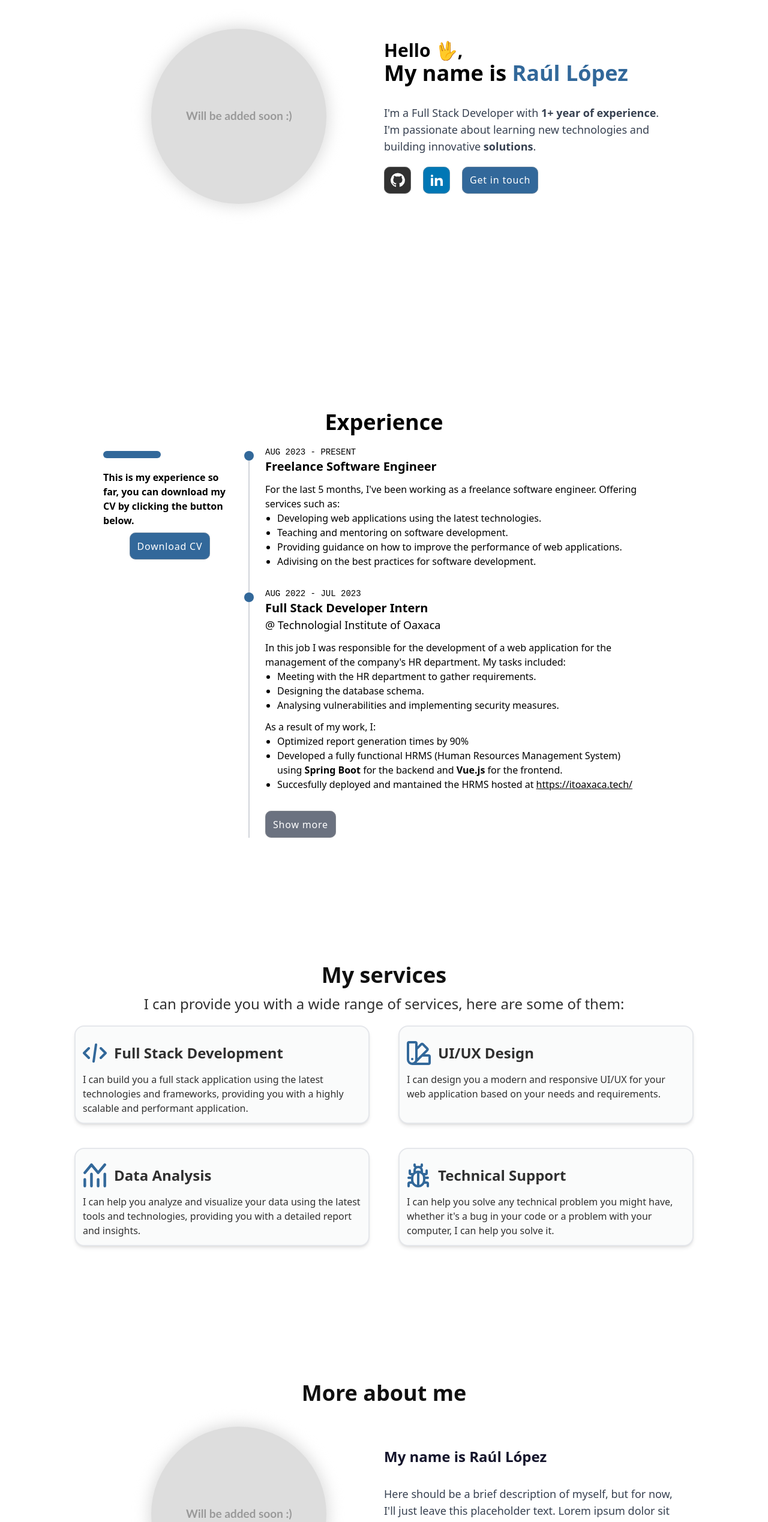
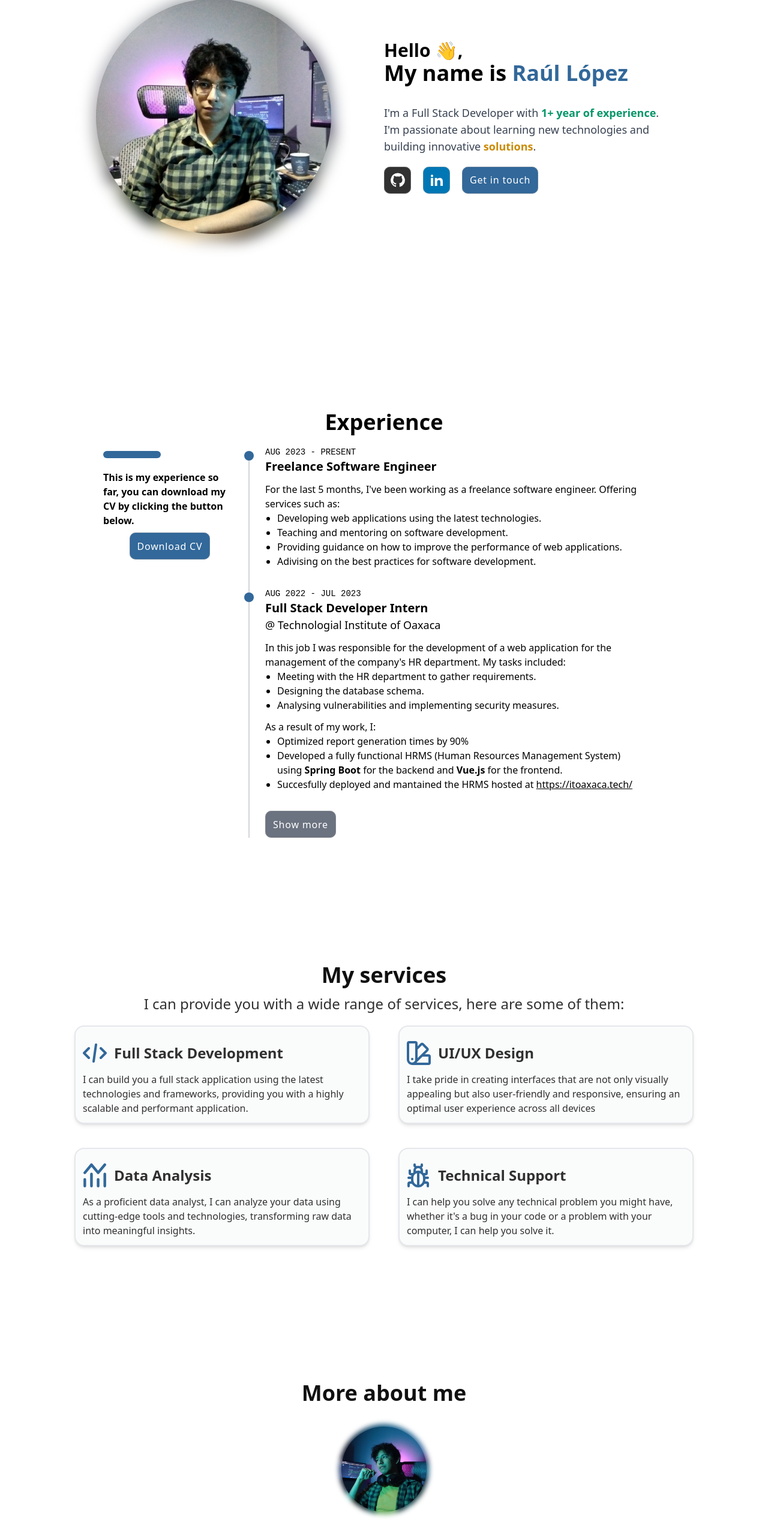
Before and after one commit to ralodev/ralodev, a Vue app: page / in a window 1280 px wide. Shown: the part 206-2744 px from the top of the page at 60% size. Built offline with nearby package versions, Linux system fonts and the light colour scheme.

Commit message:
Update interfaces

```diff
--- a/src/components/ProjectCard.vue
+++ b/src/components/ProjectCard.vue
@@ -2,7 +2,7 @@
   <!-- Card container -->
   <article class="relative w-full rounded-3xl p-5 shadow-lg">
     <!-- Background -->
-    <span class="absolute inset-0 rounded-3xl border-2" />
+    <span class="absolute inset-0 rounded-3xl border-2 dark:border-gray-600" />
     <!-- Card Content -->
     <div
       class="relative my-2 flex flex-col flex-wrap justify-center gap-2 font-medium"
--- a/src/views/home/AboutSection.vue
+++ b/src/views/home/AboutSection.vue
@@ -10,35 +10,50 @@
     </header>
     <!-- Education section -->
     <section class="text-[#14142b] dark:text-dtext2">
-      <div class="relative p-4 duration-500 md:grid md:grid-cols-2">
-        <span class="relative col-span-2 lg:col-span-1">
+      <div class="relative p-4 duration-500">
+        <span class="relative">
           <div class="absolute inset-0 z-[-1]">
             <img
-              :src="placeholder"
+              :src="avatar_2"
               alt="Ralodev's profile picture background"
               aria-hidden="true"
-              class="absolute inset-0 left-0 right-0 z-0 mx-auto h-[210px] rounded-full blur-md sm:h-[310px] lg:h-[300px]"
+              class="absolute inset-0 left-0 right-0 z-0 mx-auto h-[100px] rounded-full blur-sm sm:h-[150px]"
             />
           </div>
           <img
-            :src="placeholder"
+            :src="avatar_2"
             alt="Ralodev's profile picture"
-            class="z-1 mx-auto h-[200px] rounded-full p-1 sm:h-[300px] lg:h-[300px]"
+            class="z-1 mx-auto h-[100px] rounded-full p-1 sm:h-[150px] lg:h-[150px]"
           />
         </span>
         <span
           class="col-span-2 my-auto block items-center justify-center pt-10 text-center md:text-start lg:col-span-1 lg:pt-0"
         >
-          <h1 className="dark:text-gray-300 font-semibold text-2xl">
-            My name is Raúl López
-          </h1>
           <p
-            className="dark:text-gray-400 pt-3 md:text-lg text-base text-gray-700 my-5"
+            className="dark:text-gray-200 pt-3 md:text-lg text-base text-gray-700 my-2"
           >
-            Here should be a brief description of myself, but for now, I'll just
-            leave this placeholder text. Lorem ipsum dolor sit amet consectetur
-            adipisicing elit. Iusto porro facilis fugiat officiis dicta
-            explicabo pariatur maxime magnam consectetur! Iusto.
+            My name is Raúl López, I'm a developer from
+            <span class="text-green-800 dark:text-green-400">México</span>. I'm
+            always looking for new challenges and opportunities to learn new
+            technologies.
+          </p>
+          <p
+            className="dark:text-gray-200 pt-3 md:text-lg text-base text-gray-700 my-2"
+          >
+            Since I was a child I've been passionate about technology, and I
+            always wanted to know how things work. As I grew up, I started to
+            learn more about computers and programming, and I decided to study
+            Computer Systems Engineering 🚀.
+          </p>
+          <p
+            className="dark:text-gray-200 pt-3 md:text-lg text-base text-gray-700 my-2"
+          >
+            Currently, I hold a
+            <span class="text-yellow-700 dark:text-yellow-100"
+              >BCs Degree in Computer Systems Engineering</span
+            >
+            . I've just started my professional career, and I'm looking forward
+            to learning more about software development and computer science.
           </p>
           <span class="flex justify-evenly md:justify-normal md:gap-5">
             <span class="flex gap-5"> </span>
@@ -75,7 +90,7 @@
             <p class="h">National Technological Institute Of Mexico</p>
           </span>
           <PrimaryButton
-            :label="showCourses ? 'Show More' : 'Show Less'"
+            :label="showCourses ? 'Show Less' : 'Show More'"
             width="150"
             class="my-auto ms-auto"
             bg="bg-secondary"
@@ -85,7 +100,7 @@
         <!--Section Content-->
         <div
           class="overflow-hidden transition-all duration-500"
-          :class="showCourses ? 'h-0' : 'h-[1100px] lg:h-[600px]'"
+          :class="showCourses ? 'h-[1100px] lg:h-[600px]' : 'h-0'"
         >
           <div class="bg-[#e9e9e9] p-3 dark:bg-[#1b1f2b]">
             <p class="">
@@ -203,7 +218,7 @@
             >
           </span>
           <PrimaryButton
-            :label="showAwards ? 'Show Awards' : 'Hide Awards'"
+            :label="showAwards ? 'Hide Awards' : 'Show Awards'"
             width="150"
             class="my-auto ms-auto"
             bg="bg-secondary"
@@ -213,7 +228,7 @@
         <!--Section Content-->
         <div
           class="overflow-hidden transition-all duration-500"
-          :class="showAwards ? 'h-0' : 'h-[2500px] sm:h-[1550px] md:h-[1050px]'"
+          :class="showAwards ? 'h-[2500px] sm:h-[1550px] md:h-[1050px]' : 'h-0'"
         >
           <div class="bg bg-[#e9e9e9] p-3 dark:bg-[#1b1f2b]">
             <p class="">
@@ -425,7 +440,7 @@ import tehuacan from '@/assets/img/awards/tehuacan.webp'
 import salle from '@/assets/img/awards/salle.webp'
 import ciencias from '@/assets/img/awards/ciencia-sas.webp'
 import omegaup from '@/assets/img/awards/omegaup.webp'
-import placeholder from '@/assets/img/placeholder.svg'
+import avatar_2 from '@/assets/img/avatar_2.webp'
 
 function visitCiencias() {
   window.open('https://rc.cienciasas.org/index.php/rc/Indexacion', '_blank')
--- a/src/views/home/ContactSection.vue
+++ b/src/views/home/ContactSection.vue
@@ -88,6 +88,7 @@
           action="https://getform.io/f/e69a0dfe-0aa2-403e-abc8-a745cf4fd478"
           method="POST"
           class="flex max-w-[600px] flex-col gap-y-5 self-center pt-3 text-start"
+
         >
           <label class="block">
             <span class="mb-1">
@@ -147,6 +148,8 @@
           <input
             type="hidden"
             name="_lastname"
+            aria-label="Last name"
+            tabindex="-1"
             style="display: none !important"
           />
           <PrimaryButton
--- a/src/views/home/IntroductionSection.vue
+++ b/src/views/home/IntroductionSection.vue
@@ -5,51 +5,67 @@
     className="w-full min-h-screen h-auto flex items-center justify-center content-center -mt-[80px]"
   >
     <article
-      className="xl:px-0 md:px-10 mx-auto justify-center h-full text-center grid-cols-2"
+      className="xl:px-0 md:px-10 mx-auto justify-center h-full text-center grid-cols-2 "
     >
       <div class="relative text-start dark:text-gray-300 md:gap-x-0">
         <!--card-->
         <div class="relative p-4 duration-500 md:grid md:grid-cols-2">
-          <span class="relative col-span-2 lg:col-span-1">
+          <span
+            class="group/x relative col-span-2 h-[400px] w-[400px] lg:col-span-1"
+            ref="mediaContainer"
+          >
+            <div class="absolute">
               <div class="absolute inset-0 z-[-1]">
                 <img
-                :src="placeholder"
+                  :src="avatar"
                   alt="Ralodev's profile picture background"
                   aria-hidden="true"
-                class="absolute inset-0 left-0 right-0 z-0 mx-auto h-[210px] rounded-full blur-md sm:h-[310px] lg:h-[300px]"
+                  class="absolute inset-0 left-0 right-0 z-0 mx-auto h-[210px] rounded-full object-contain blur-md sm:h-[310px] lg:h-[410px]"
                 />
               </div>
               <img
-              :src="placeholder"
+                :src="avatar"
                 alt="Ralodev's profile picture"
-              class="z-1 mx-auto h-[200px] rounded-full p-1 sm:h-[300px] lg:h-[300px]"
+                class="z-[1] mx-auto h-[200px] rounded-full object-contain p-1 sm:h-[300px] lg:h-[400px]"
               />
+            </div>
+            <div class="invisible absolute group-hover/x:visible">
+              <img
+                :src="gif"
+                alt="Ralodev's profile picture"
+                class="z-[1] mx-auto h-[200px] rounded-full p-1 sm:h-[300px] lg:h-[400px]"
+              />
+            </div>
           </span>
           <span
             class="col-span-2 my-auto block items-center justify-center pt-10 text-center md:text-start lg:col-span-1 lg:pt-0"
           >
-            <h1 className="dark:text-gray-300 font-semibold text-3xl">
-              Hello 🖖,
+            <h1 className="dark:text-dtext1 font-semibold text-3xl">
+              Hello 👋,
               <span class="block text-4xl">
                 My name is
 
-                <span class="text-primary"> Raúl López </span>
+                <span class="text-primary dark:text-sky-400"> Raúl López </span>
               </span>
             </h1>
             <p
-              className="dark:text-gray-400 pt-3 md:text-lg text-base text-gray-700 my-5"
+              className="dark:text-gray-300 pt-3 md:text-lg text-base text-gray-700 my-5"
             >
               I'm a Full Stack Developer with
-              <strong> 1+ year of experience</strong>. I'm passionate about
-              learning new technologies and building innovative
-              <strong>solutions</strong>.
+              <strong class="text-emerald-600 dark:text-emerald-200">
+                1+ year of experience</strong
+              >. I'm passionate about learning new technologies and building
+              innovative
+              <strong class="text-yellow-600 dark:text-yellow-200"
+                >solutions</strong
+              >.
             </p>
             <span class="flex justify-evenly md:justify-normal md:gap-5">
               <span class="flex gap-5">
                 <SocialButton icon="GitHub" href="https://github.com/ralodev" />
                 <SocialButton
                   icon="Linkedin"
-                  href="https://github.com/ralodev"
+                  href="https://www.linkedin.com/in/raul-lc/"
                 />
                 <PrimaryButton
                   label="Get in touch"
@@ -68,7 +84,8 @@
 <script lang="ts" setup>
 import PrimaryButton from '@/components/buttons/PrimaryButton.vue'
 import SocialButton from '@/components/buttons/SocialButton.vue'
-import placeholder from '@/assets/img/placeholder.svg'
+import gif from '@/assets/img/gif-variable.webp'
+import avatar from '@/assets/img/avatar.webp'
 
 import { useRouter } from 'vue-router'
 const router = useRouter()
--- a/src/views/home/ServicesSection.vue
+++ b/src/views/home/ServicesSection.vue
@@ -8,9 +8,7 @@
       <h2 className="dark:text-dtext1 text-ltext1 font-semibold text-4xl ">
         My services
       </h2>
-      <p
-        className="dark:text-dtext2 pt-3 md:text-2xl  text-xl text-ltext2 mb-5"
-      >
+      <p className="dark:text-dtext2 pt-3 md:text-2xl text-xl text-ltext2 mb-5">
         I can provide you with a wide range of services, here are some of them:
       </p>
       <div
@@ -25,7 +23,7 @@
             <!--title-->
             <span class="my-auto">
               <svg
-                class="h-10 w-10 text-primary"
+                class="h-10 w-10 text-primary dark:text-sky-400"
                 aria-hidden="true"
                 xmlns="http://www.w3.org/2000/svg"
                 fill="none"
@@ -59,7 +57,7 @@
             <!--title-->
             <span class="my-auto">
               <svg
-                class="h-10 w-10 text-primary"
+                class="h-10 w-10 text-primary dark:text-sky-400"
                 aria-hidden="true"
                 xmlns="http://www.w3.org/2000/svg"
                 width="20"
@@ -78,8 +76,9 @@
             <p class="my-auto ms-3 inline text-2xl font-bold">UI/UX Design</p>
           </header>
           <p class="text-pretty pro" style="text-wrap: pretty">
-            I can design you a modern and responsive UI/UX for your web
-            application based on your needs and requirements.
+            I take pride in creating interfaces that are not only visually
+            appealing but also user-friendly and responsive, ensuring an optimal
+            user experience across all devices
           </p>
         </div>
         <div
@@ -90,7 +89,7 @@
             <!--title-->
             <span class="my-auto">
               <svg
-                class="h-10 w-10 text-primary"
+                class="h-10 w-10 text-primary dark:text-sky-400"
                 aria-hidden="true"
                 xmlns="http://www.w3.org/2000/svg"
                 fill="none"
@@ -108,9 +107,9 @@
             <p class="my-auto ms-3 inline text-2xl font-bold">Data Analysis</p>
           </header>
           <p>
-            I can help you analyze and visualize your data using the latest
-            tools and technologies, providing you with a detailed report and
-            insights.
+            As a proficient data analyst, I can analyze your data using
+            cutting-edge tools and technologies, transforming raw data into
+            meaningful insights.
           </p>
         </div>
         <div
@@ -121,7 +120,7 @@
             <!--title-->
             <span class="my-auto">
               <svg
-                class="h-10 w-10 text-primary"
+                class="h-10 w-10 text-primary dark:text-sky-400"
                 aria-hidden="true"
                 xmlns="http://www.w3.org/2000/svg"
                 fill="none"
```
Also changed, not shown: src/components/ProjectCardOld.vue (added, +166 -0 lines). Lines whose indentation alone changed are shown as unchanged.
